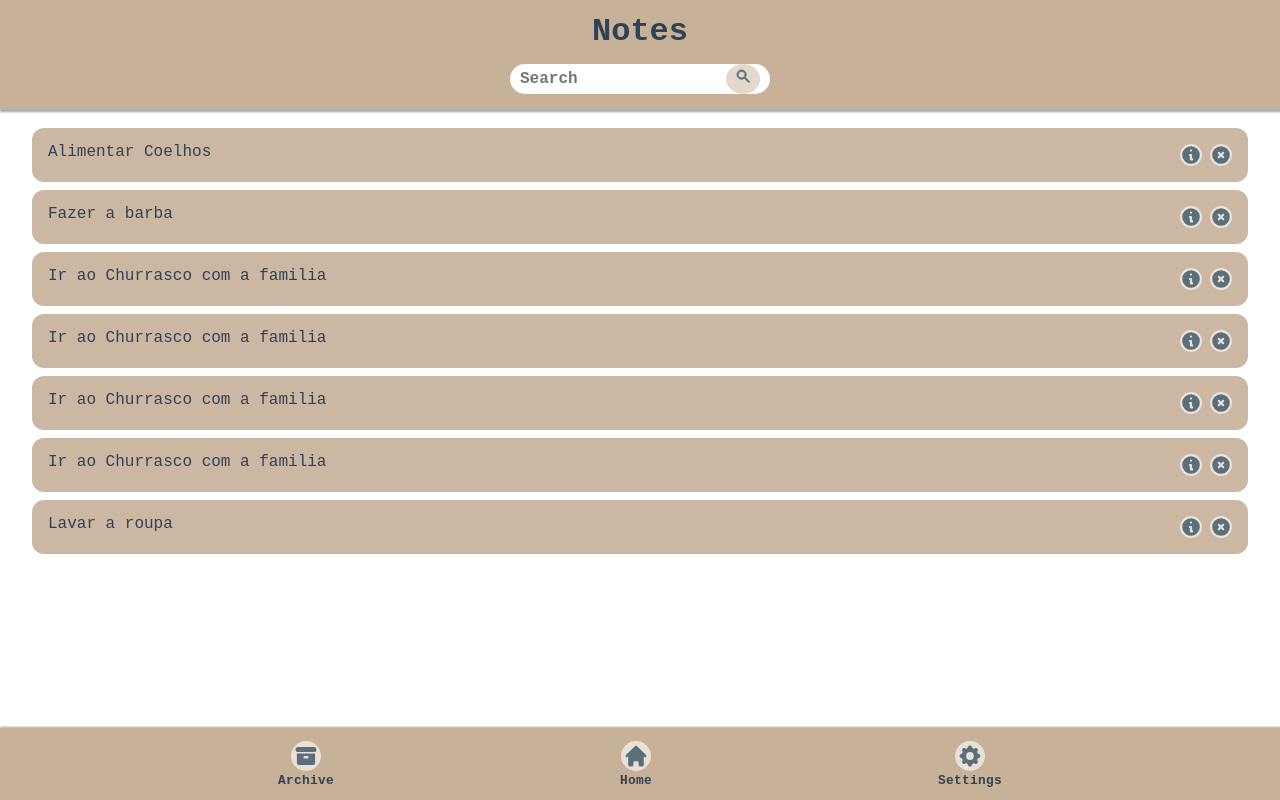
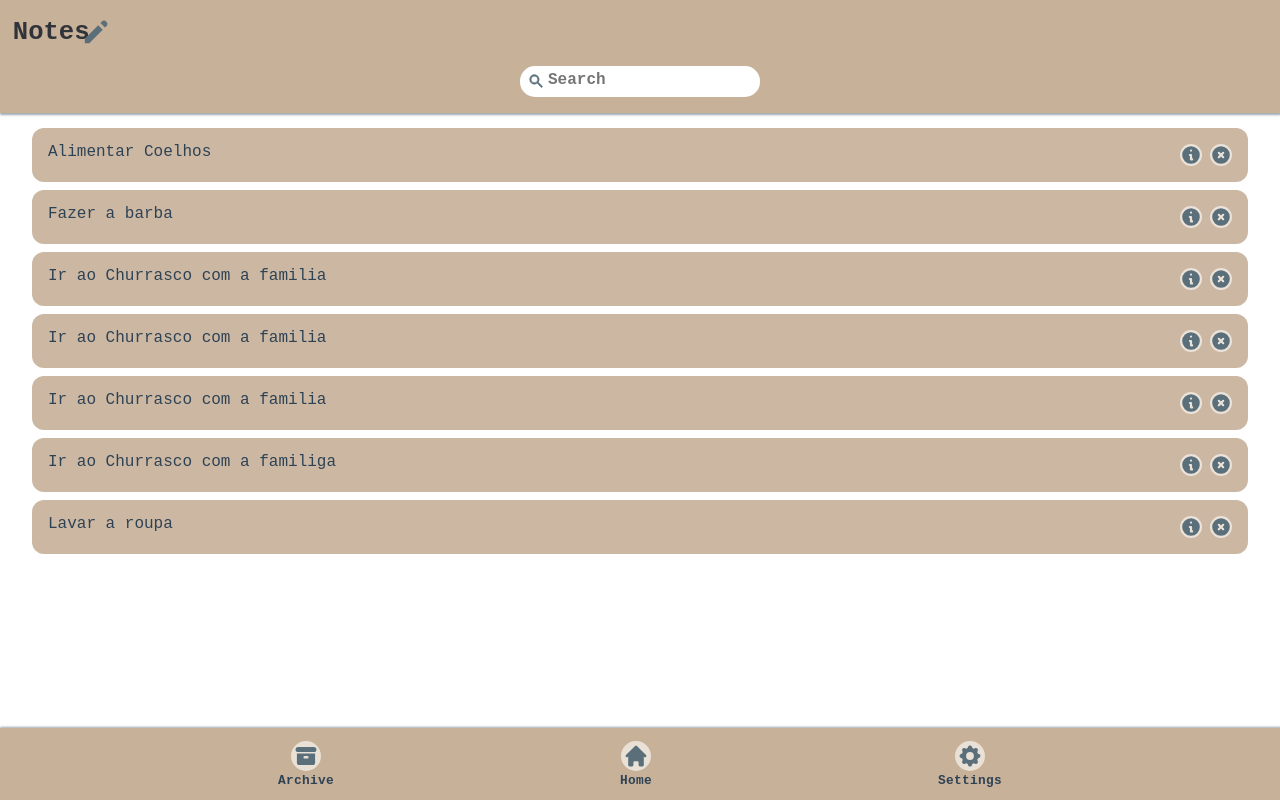
Before and after one commit to KainNhantumbo/Nava-Notes-App, a React (Create React App) app: page / in a window 1280 px wide. Built offline with nearby package versions, Linux system fonts and the light colour scheme.

Commit message:
Refatoração: Styles.js. Correções e melhorias no layout.

```diff
--- a/src/components/Header.jsx
+++ b/src/components/Header.jsx
@@ -1,9 +1,11 @@
 import React from 'react';
 import { HeaderStyled } from '../styles/styles';
 
-const Header = ({title, child }) => {
+
+const Header = ({title, child, icon }) => {
     return (
         <HeaderStyled className='headerContainer'>
+            <div> { icon } </div>
             <h1>{title}</h1>
             { child  }
         </HeaderStyled>
--- a/src/components/SearchBox.jsx
+++ b/src/components/SearchBox.jsx
@@ -1,14 +1,12 @@
 import { HiSearch } from "react-icons/hi";
 import { StyledSearch } from "../styles/styles";
 
-export function SearchBox({ inputEvent, buttonEvent }) {
+export function SearchBox({ inputEvent }) {
   const searchIcon = <HiSearch/>
   return (
     <StyledSearch htmlFor="search">
-      <input onChange={ inputEvent } type="text" id="search" placeholder="Search" />
-      <button onClick={ buttonEvent }>
-        { searchIcon }
-      </button>
+      <input onChange={ inputEvent } type="search" id="search" placeholder="Search" />
+      { searchIcon }
     </StyledSearch>
   );
 }
--- a/src/pages/Home.jsx
+++ b/src/pages/Home.jsx
@@ -5,6 +5,7 @@ import ConfirmModal from '../components/ConfirmModal';
 import { retrieveNotes } from '../scripts/functions';
 import { ShowModal } from '../scripts/functions';
 import AddNote from '../components/AddNote';
+import { HiPencil } from 'react-icons/hi';
 
 
 const Home = () => {
@@ -19,6 +20,7 @@ const Home = () => {
     <>
       <Header title="Notes"
         child={<SearchBox />}
+        icon={<HiPencil />}
       />
       <NotesPackage
         eventRemoveBtn={renderConfirmModal}
--- a/src/pages/Settings.jsx
+++ b/src/pages/Settings.jsx
@@ -1,5 +1,5 @@
 import Header from '../components/Header';
-import { SettingsContainer } from '../styles/styles';
+import { SettingsContainer } from '../styles/SettingsStyles';
 import OptionBox from '../components/OptionBox';
 import CheckBox from '../components/CheckBox';
 
--- a/src/scripts/functions.js
+++ b/src/scripts/functions.js
@@ -41,7 +41,7 @@ export const retrieveNotes = () => {
             content: '',
             completed: true
         },{
-            title: 'Ir ao Churrasco com a familia',
+            title: 'Ir ao Churrasco com a familiga',
             content: '',
             completed: true
         },{
--- /dev/null
+++ b/src/styles/SettingsStyles.js
@@ -0,0 +1,70 @@
+import styled from 'styled-components';
+import { colors } from './colors';
+
+export const SettingsContainer = styled.div`
+  display: flex;
+  justify-content: cnter;
+  align-items: center;
+
+  section {
+    display: flex;
+    justify-content: flex-start;
+    flex-direction: row;
+    width: 90%;
+    margin: 0 auto;
+    max-width: 400px;
+    margin-top: 12vh;
+    position: relative;
+    padding: 10px 8px;
+    line-height: 2em;
+    border-radius: 5px;
+    box-shadow: 0 0 5px .1px rgba(${colors.primaryColor}, .5);
+
+    span {
+      color: rgb(${colors.textColor});
+      font-size: 1.1rem;
+      font-weight: 500;
+      padding-left: .5em;
+    }
+
+    div {
+      position: absolute;
+      top: 15px;
+      right: 2em;
+
+      input[type="checkbox"] {
+        position: relative;
+        width: 45px;
+        height: 20px;
+        appearance: none;
+        -moz-appearance: none;
+        background: rgba(${colors.primaryColor}, .1);
+        outline: none;
+        border-radius: 15px;
+        box-shadow: inset 0 0 5px rgba(${colors.fullDarkColor}, .2);
+        transition: .5s ease;
+
+        :checked {
+          background: rgb(${colors.secondaryColor});
+        }
+        ::after {
+          content: '';
+          position: absolute;
+          width: 20px;
+          height: 20px;
+          transform: scale(1.1);
+          border-radius: 50%;
+          top: 0;
+          left: 0;
+          background: rgb(${colors.whiteColor});
+          box-shadow:  0 0 5px rgba(${colors.primaryColor}, .5);
+          transition: all .5s ease;
+        }
+
+        :checked::after {
+          transform: scale(1.1) translateX(25px);
+        }
+      }
+    }
+  }
+`;
--- a/src/styles/styles.js
+++ b/src/styles/styles.js
@@ -29,19 +29,34 @@ export const Message = styled.section`
 export const HeaderStyled = styled.div`
   width: 100%;
   display: flex;
-  justify-content: center;
+  justify-content: flex-start;
   flex-direction: column;
   background: rgb(${colors.secondaryColor});
   box-shadow: 0 1px 2px 0.5px rgba(${colors.primaryColor}, .6);
   position: fixed;
   top: 0;
   z-index: 50;
+  color: rgb(${colors.textColor});
+
+  div {
+    position:  absolute;
+    top: 1em;
+    left: 5em;
+
+    svg {
+      width: 2em;
+      height: 2em;
+      color: rgb(${colors.primaryColor});
+      transform: rotateY('160 deg');
+    }
+  }
 
   h1 {
     font-weight: 600;
-    margin: 0 auto;
-    line-height: 4rem;
+    line-height: 2rem;
     user-select: none;
+    padding-left: .5em;
+    font-size: 1.6rem;
   }
 `;
 
@@ -59,36 +74,25 @@ export const StyledSearch = styled.label`
     border-style: none;
     border: none;
     border-radius: 15px;
-    padding: 5px 40px 5px 10px;
+    padding: 2px 5px 5px 28px;
     line-height: 5em;
 
     &:focus {
-      box-shadow: 0 0 5px 1px rgba(${colors.primaryColor} .9);
+      box-shadow: 0 0 5px 1px rgba(${colors.primaryColor}, .7);
       outline: none;
     }
     &::placeholder {
       font-weight: 600;
+      color: rgba(${colors.primaryColor} .9);
     }
   }
-  button {
+
+  svg {
     position: absolute;
-    right: 0;
-    top: 0;
-    height: inherit;
-    background-color: rgba(${colors.secondaryColor}, .5);
-    border-style: none;
-    border-radius:  50%;
-    cursor: pointer;
-
-    &:hover {
-      background-color: rgba(${colors.primaryColor}, .3);
-      transition: all .2s ease;
-    }
-    svg {
-      padding: .2em;
-      stroke-width: .5px;
-      color: rgb(${colors.primaryColor})
-    }
+    left: 8px;
+    top: 7px;
+    stroke-width: .5px;
+    color: rgb(${colors.primaryColor});
   }
 `;
 
@@ -118,71 +122,3 @@ export const StyledTextAreaContainer = styled.section`
     }
   }
 `;
-
-export const SettingsContainer = styled.div`
-  display: flex;
-  justify-content: cnter;
-  align-items: center;
-
-  section {
-    display: flex;
-    justify-content: flex-start;
-    flex-direction: row;
-    width: 90%;
-    margin: 0 auto;
-    max-width: 400px;
-    margin-top: 12vh;
-    position: relative;
-    padding: 8px;
-    line-height: 2em;
-    border-radius: 12px;
-    box-shadow: 0 0 5px .1px rgba(${colors.primaryColor}, .5);
-
-    span {
-      color: rgb(${colors.textColor});
-      font-size: 1.1rem;
-      font-weight: 500;
-      padding-left: .5em;
-    }
-
-    div {
-      position: absolute;
-      top: 12px;
-      right: 2em;
-
-      input[type="checkbox"] {
-        position: relative;
-        width: 45px;
-        height: 20px;
-        appearance: none;
-        -moz-appearance: none;
-        background: rgba(${colors.primaryColor}, .1);
-        outline: none;
-        border-radius: 15px;
-        box-shadow: inset 0 0 5px rgba(${colors.fullDarkColor}, .2);
-        transition: .5s ease;
-
-        :checked {
-          background: rgb(${colors.secondaryColor});
-        }
-        ::after {
-          content: '';
-          position: absolute;
-          width: 20px;
-          height: 20px;
-          transform: scale(1.1);
-          border-radius: 50%;
-          top: 0;
-          left: 0;
-          background: rgb(${colors.whiteColor});
-          box-shadow:  0 0 5px rgba(${colors.primaryColor}, .5);
-          transition: all .5s ease;
-        }
-
-        :checked::after {
-          transform: scale(1.1) translateX(25px);
-        }
-      }
-    }
-  }
-`;
```
